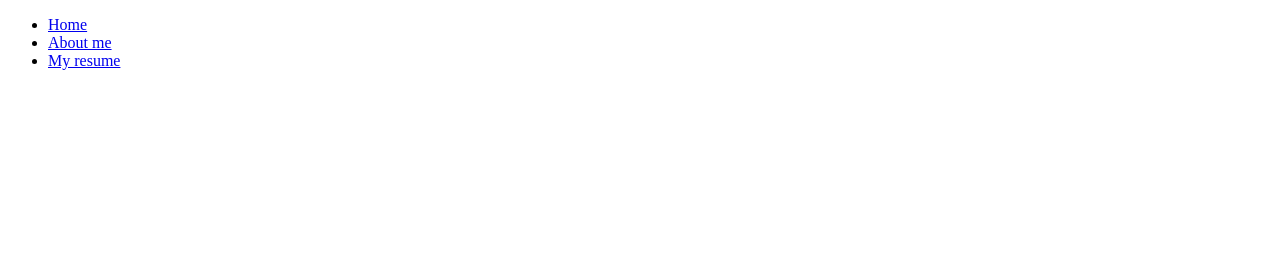
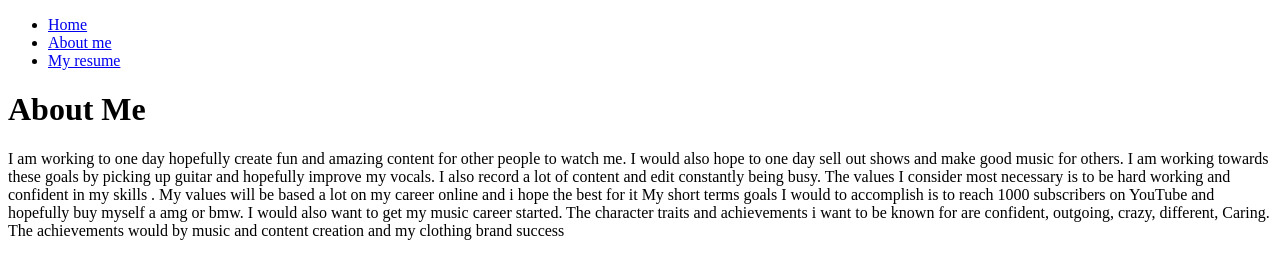
Before and after one commit to CCPS365921/CCPS365921.github.io, a plain HTML site: page index.html in a window 1280 px wide. Drawn offline with Linux system fonts and the light colour scheme.

Commit message:
Update index.html

```diff
--- a/index.html
+++ b/index.html
@@ -12,6 +12,9 @@
     </nav>
   </header>
 <body>
+  <h1>About Me</h1>
+  <p>I am working to one day hopefully create fun and amazing content for other people to watch me. I would also hope to one day sell out shows and make good music for others. I am working towards these goals by picking up guitar and hopefully improve my vocals. I also record a lot of content and edit constantly being busy. The values I consider most necessary is to be hard working and confident in my skills . My values will be based a lot on my career online and i hope the best for it My short terms goals I would to accomplish is to reach 1000 subscribers on YouTube and hopefully buy myself a amg or bmw. I would also want to get my music career started. The character traits and achievements i want to be known for are confident, outgoing, crazy, different, Caring. The achievements would by music and content creation and my clothing brand success
+</p>
 </body>
 <foot>
 </foot>
```
